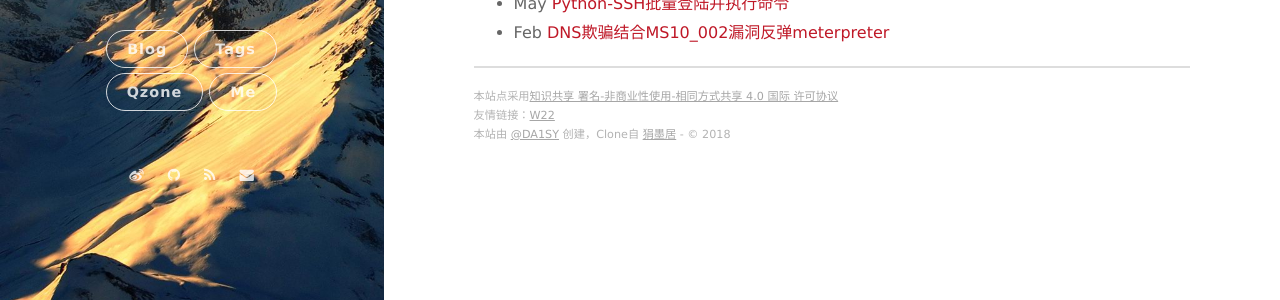
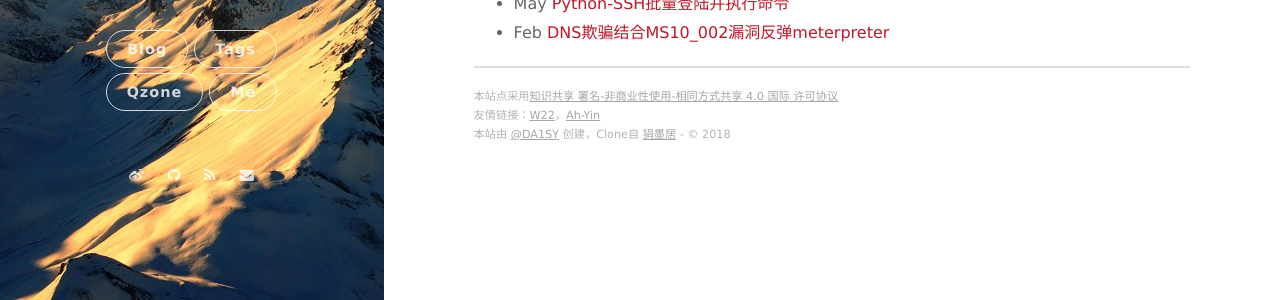
Before and after one commit to linusboyle/linusboyle.cn, a Jekyll site: the page built from archives.html, in a window 1280 px wide. Shown: the part 513-813 px from the top of the page. Built offline with Jekyll 4.4.1, drawn with Linux system fonts in a browser that asks for light colours; nearby versions of some CDN libraries.

Commit message:
Update footer.html

```diff
--- a/_includes/footer.html
+++ b/_includes/footer.html
@@ -1,7 +1,7 @@
 <section class="footer">
     <footer>
     	<span class="footer__copyright">本站点采用<a href="http://creativecommons.org/licenses/by-nc-sa/4.0/">知识共享 署名-非商业性使用-相同方式共享 4.0 国际 许可协议</a></span>
-      <span class="footer__copyright">友情链接：<a href="http://w22.xyz/">W22</a></span>
+      <span class="footer__copyright">友情链接：<a href="http://w22.xyz/">W22</a>，<a href="http://www.57q.top/">Ah-Yin</a></span>
         <span class="footer__copyright">本站{% if site.creator %}由 {{site.creator}} 创建，{% endif %}Clone自 <a href="https://github.com/linusboyle/linusboyle.github.io">狷墨居</a> - &copy; {{site.time | date: "%Y"}}</span>
     </footer>
 </section>
```
